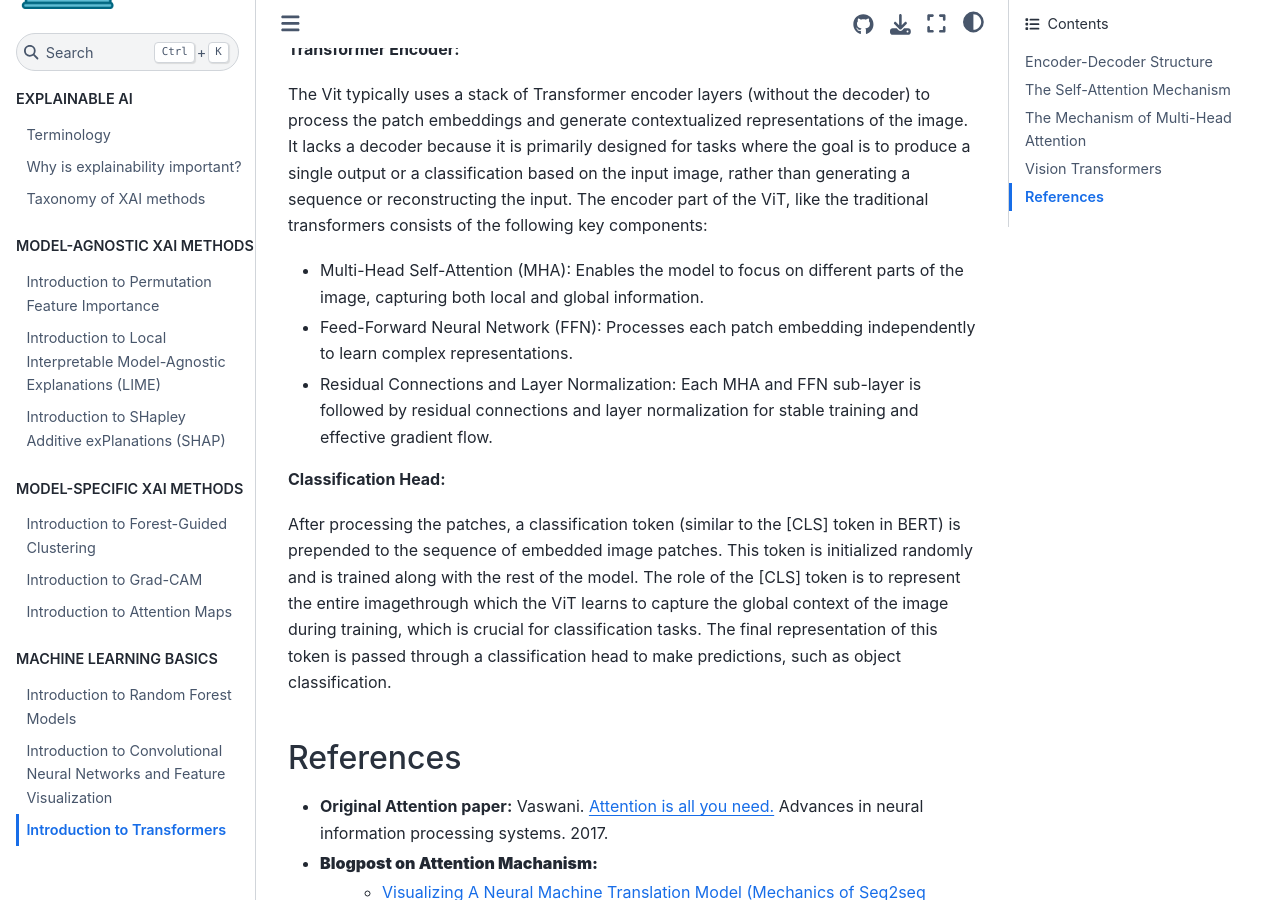
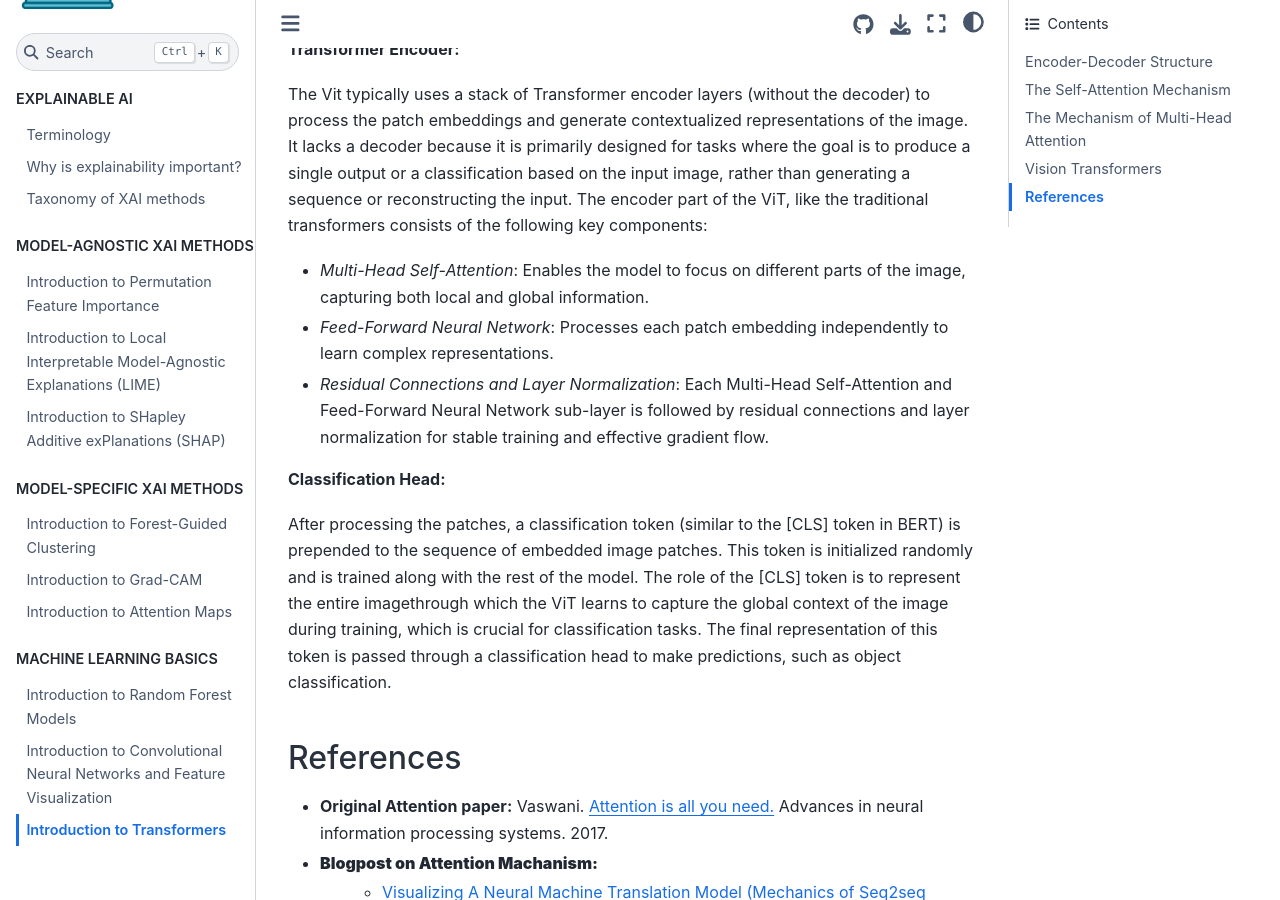
Before and after one commit to HelmholtzAI-Consultants-Munich/XAI-Tutorials, a Sphinx documentation site: the page built from docs/source/_ml_basics/transformer.rst, in a window 1280 px wide and 900 px high, scrolled down 8001 px. Built offline with Sphinx 7.4.7 and the Sphinx Book theme 1.1.4, drawn with Linux system fonts in a browser that asks for light colours.

```diff
--- a/docs/source/_ml_basics/transformer.rst
+++ b/docs/source/_ml_basics/transformer.rst
@@ -113,9 +113,9 @@
 It lacks a decoder because it is primarily designed for tasks where the goal is to produce a single output or a classification based on the input image, rather than generating a sequence or reconstructing the input.
 The encoder part of the ViT, like the traditional transformers consists of the following key components:
 
-- Multi-Head Self-Attention (MHA): Enables the model to focus on different parts of the image, capturing both local and global information.
-- Feed-Forward Neural Network (FFN): Processes each patch embedding independently to learn complex representations.
-- Residual Connections and Layer Normalization: Each MHA and FFN sub-layer is followed by residual connections and layer normalization for stable training and effective gradient flow.
+- *Multi-Head Self-Attention*: Enables the model to focus on different parts of the image, capturing both local and global information.
+- *Feed-Forward Neural Network*: Processes each patch embedding independently to learn complex representations.
+- *Residual Connections and Layer Normalization*: Each Multi-Head Self-Attention and Feed-Forward Neural Network sub-layer is followed by residual connections and layer normalization for stable training and effective gradient flow.
 
 
 **Classification Head:**
```
